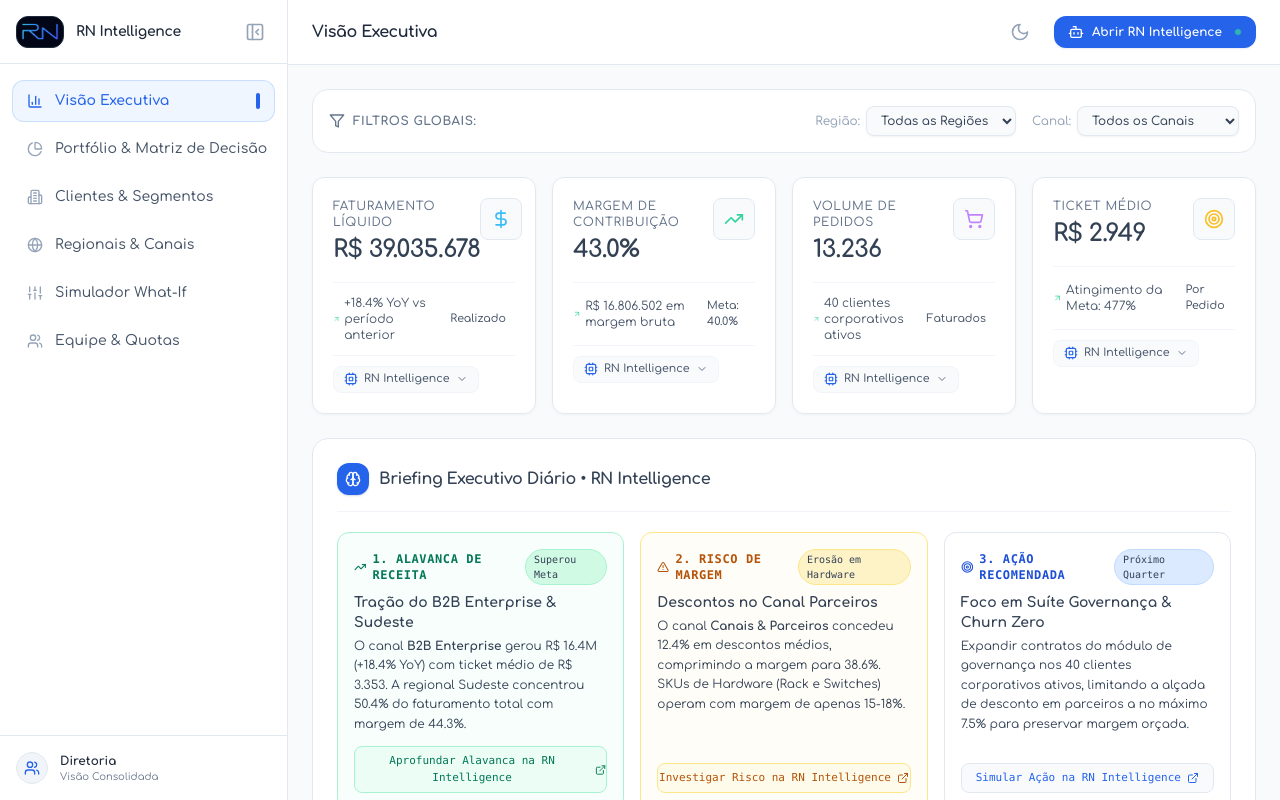
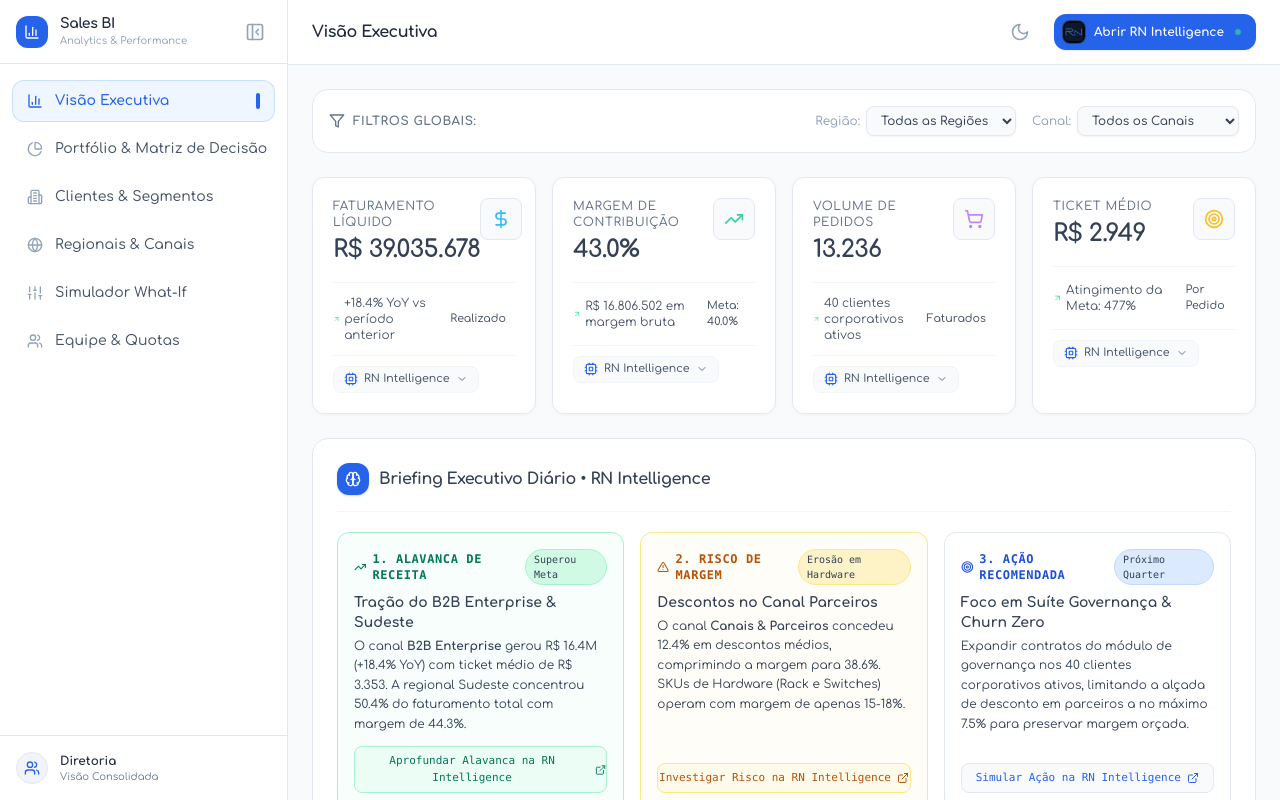
Before and after one commit to Renanbritto/sales-bi-ai-copilot, a Next.js app in the folder frontend/: page / in a window 1280 px wide. Built offline with nearby package versions, Linux system fonts and the light colour scheme; no server answers.

Commit message:
feat(branding): posicionar logo RN Intelligence estritamente na identidade do Agente de IA

```diff
--- a/frontend/app/page.tsx
+++ b/frontend/app/page.tsx
@@ -226,10 +226,13 @@ export default function DashboardPage() {
       >
         <div className="h-16 flex items-center justify-between px-4 border-b border-slate-200 dark:border-slate-700/50 shrink-0">
           <div className={`flex items-center gap-3 overflow-hidden whitespace-nowrap transition-all duration-300 ${isSidebarOpen ? 'w-auto opacity-100' : 'w-0 opacity-0'}`}>
-            <div className="w-12 h-8 rounded-xl bg-slate-950 border border-slate-800 flex items-center justify-center shrink-0 shadow-sm overflow-hidden px-1">
-              <img src="/logo_transparent.png" alt="RN" style={{ height: "18px", maxHeight: "18px", width: "auto" }} className="object-contain" />
+            <div className="w-8 h-8 rounded-xl bg-blue-600 flex items-center justify-center shrink-0 shadow-sm shadow-blue-900/10">
+              <BarChart3 className="w-4 h-4 text-white font-bold" />
             </div>
-            <h1 className="text-sm font-bold text-slate-800 dark:text-slate-100 tracking-tight">RN Intelligence</h1>
+            <div className="flex flex-col">
+              <h1 className="text-sm font-bold text-slate-800 dark:text-slate-100 tracking-tight leading-tight">Sales BI</h1>
+              <span className="text-[10px] text-slate-400 font-medium">Analytics & Performance</span>
+            </div>
           </div>
           <button
             onClick={() => setIsSidebarOpen(!isSidebarOpen)}
@@ -334,12 +337,14 @@ export default function DashboardPage() {
               <button
                 type="button"
                 onClick={() => handleOpenCopilot()}
-                className="flex items-center gap-2 bg-blue-600 hover:bg-blue-700 text-white px-3.5 py-2 rounded-xl text-xs font-bold shadow-sm shadow-blue-900/10 transition-all cursor-pointer group"
+                className="flex items-center gap-2 bg-blue-600 hover:bg-blue-700 text-white pl-2 pr-3.5 py-1.5 rounded-xl text-xs font-bold shadow-sm shadow-blue-900/10 transition-all cursor-pointer group"
               >
-                <Bot className="w-4 h-4 group-hover:scale-110 transition-transform shrink-0" />
+                <div className="w-6 h-6 rounded-lg bg-slate-950 border border-blue-400/40 flex items-center justify-center overflow-hidden shrink-0 group-hover:scale-105 transition-transform p-0.5">
+                  <img src="/logo_badge_sm.png" alt="RN Intelligence" className="w-5 h-5 rounded object-contain" />
+                </div>
                 <span className="hidden sm:inline">Abrir RN Intelligence</span>
                 <span className="sm:hidden font-medium">Copilot</span>
-                <div className="w-2 h-2 rounded-full bg-emerald-400 border border-blue-600 animate-pulse ml-0.5 sm:ml-1 shrink-0" />
+                <div className="w-2 h-2 rounded-full bg-emerald-400 border border-blue-600 animate-pulse ml-0.5 shrink-0" />
               </button>
             </div>
           </div>
--- a/frontend/components/chat/copilot-sidebar.tsx
+++ b/frontend/components/chat/copilot-sidebar.tsx
@@ -171,8 +171,8 @@ export function CopilotSidebar({ isOpen, onClose }: CopilotSidebarProps) {
                 }`}
               >
                 {!isUser && (
-                  <div className="w-7 h-7 rounded-lg bg-blue-50 dark:bg-blue-950/60 border border-blue-200 dark:border-blue-800/80 flex items-center justify-center shrink-0 mt-0.5">
-                    <Bot className="w-3.5 h-3.5 text-blue-600 dark:text-blue-400" />
+                  <div className="w-7 h-7 rounded-lg bg-slate-950 border border-slate-800 flex items-center justify-center shrink-0 mt-0.5 overflow-hidden p-0.5 shadow-xs">
+                    <img src="/logo_badge_sm.png" alt="RN Intelligence" className="w-5 h-5 rounded object-contain" />
                   </div>
                 )}
 
@@ -235,8 +235,8 @@ export function CopilotSidebar({ isOpen, onClose }: CopilotSidebarProps) {
 
           {isLoading && (
             <div className="flex gap-3 text-xs items-center text-slate-500 dark:text-slate-400">
-              <div className="w-7 h-7 rounded-lg bg-blue-50 dark:bg-blue-950/60 border border-blue-200 dark:border-blue-800/80 flex items-center justify-center shrink-0">
-                <Bot className="w-3.5 h-3.5 text-blue-600 dark:text-blue-400" />
+              <div className="w-7 h-7 rounded-lg bg-slate-950 border border-slate-800 flex items-center justify-center shrink-0 overflow-hidden p-0.5 shadow-xs animate-pulse">
+                <img src="/logo_badge_sm.png" alt="RN Intelligence" className="w-5 h-5 rounded object-contain" />
               </div>
               <div className="flex items-center gap-2 p-3 rounded-2xl bg-white dark:bg-slate-800/90 border border-slate-200 dark:border-slate-700/80">
                 <div className="w-2 h-2 rounded-full bg-blue-500 animate-ping" />
```
